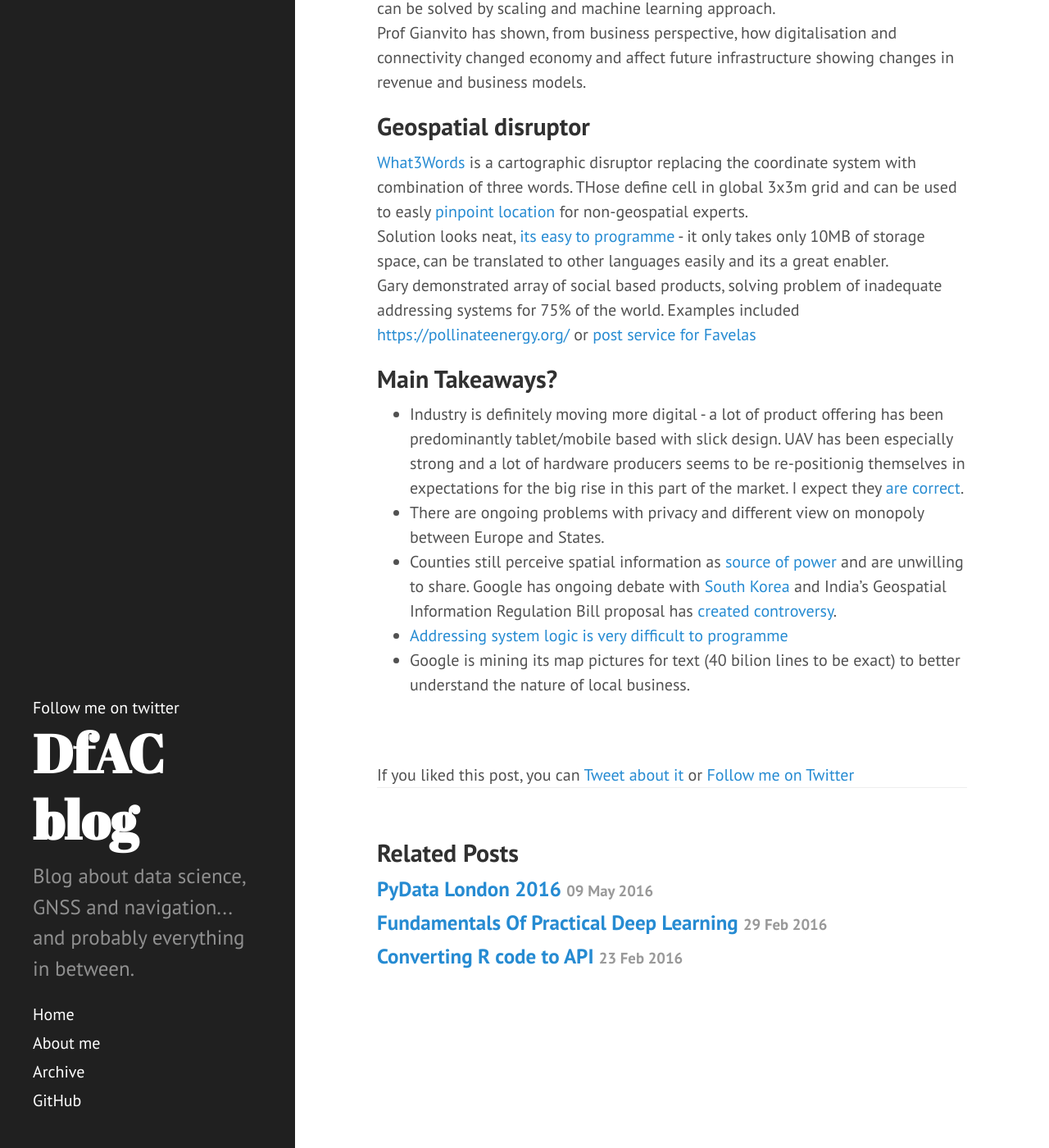
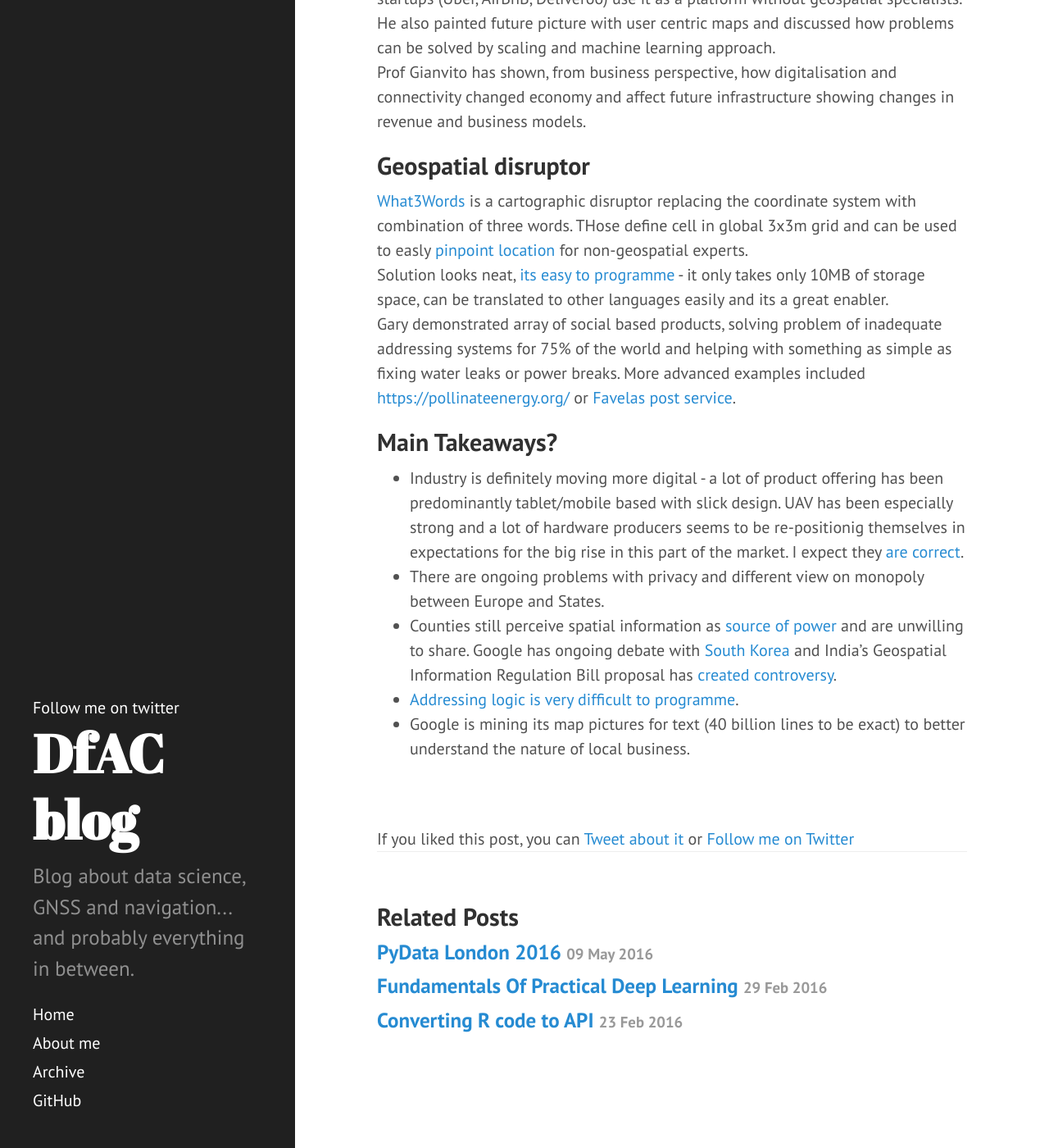
Before and after one commit to DfAC/DfAC.github.io, a Jekyll site: the page built from _posts/2016-05-24-GeoBusinessLondon2016.md, in a window 1280 px wide and 1400 px high, scrolled down 735 px. Shown: the whole window at 82% size. Built offline with Jekyll 4.4.1, drawn with Linux system fonts in a browser that asks for light colours; comment, search, counter and statistics services are not loaded.

Commit message:
Update 2016-05-24-GeoBusinessLondon2016.md

```diff
--- a/_posts/2016-05-24-GeoBusinessLondon2016.md
+++ b/_posts/2016-05-24-GeoBusinessLondon2016.md
@@ -18,12 +20,12 @@ Prof Gianvito has shown, from business perspective, how digitalisation and conne
 
 [What3Words](http://what3words.com/) is a cartographic disruptor replacing the coordinate system with combination of three words. THose define cell in global 3x3m grid and can be used to easly [pinpoint location](http://what3words.com/about/) for non-geospatial experts.
 Solution looks neat, [its easy to programme](https://www.dropbox.com/s/u4lpy7y3qh4ei7q/what3words%20-%20Technical%20Appraisal%20V1.1.pdf?dl=0) - it only takes only 10MB of storage space, can be translated to other languages easily and its a great enabler.
-Gary demonstrated array of social based products, solving problem of inadequate addressing systems for 75% of the world. Examples included <https://pollinateenergy.org/> or [post service for Favelas](http://www.bbc.co.uk/news/business-32444811)
+Gary demonstrated array of social based products, solving problem of inadequate addressing systems for 75% of the world and helping with something as simple as fixing water leaks or power breaks. More advanced examples included <https://pollinateenergy.org/> or [Favelas post service](http://www.bbc.co.uk/news/business-32444811).
 
 ## Main Takeaways?
 
 * Industry is definitely moving more digital - a lot of product offering has been predominantly tablet/mobile based with slick design. UAV has been especially strong and a lot of hardware producers seems to be re-positionig themselves in expectations for the big rise in this part of the market. I expect they [are correct](http://insideunmannedsystems.com/snapshot-europes-uav-industry/).
 * There are ongoing problems with privacy and different view on monopoly between Europe and States.
 * Counties still perceive spatial information as [source of power](http://thewire.in/2016/05/16/before-geospatial-bill-a-long-history-of-killing-the-map-in-order-to-protect-the-territory-36453/) and are unwilling to share. Google has ongoing debate with [South Korea](http://www.wsj.com/articles/google-challenges-south-korea-over-mapping-restrictions-1463478584) and India's Geospatial Information Regulation Bill proposal has [created controversy](http://www.business-standard.com/article/current-affairs/geospatial-info-bill-what-is-the-india-pakistan-spat-all-about-116051800215_1.html).
-* [Addressing system logic is very difficult to programme](https://www.mjt.me.uk/posts/falsehoods-programmers-believe-about-addresses/)
-* Google is mining its map pictures for text (40 bilion lines to be exact) to better understand the nature of local business.
+* [Addressing logic is very difficult to programme](https://www.mjt.me.uk/posts/falsehoods-programmers-believe-about-addresses/).
+* Google is mining its map pictures for text (40 billion lines to be exact) to better understand the nature of local business.
```
Also changed, not shown: other parts of _posts/2016-05-24-GeoBusinessLondon2016.md (+2 -0 lines).
